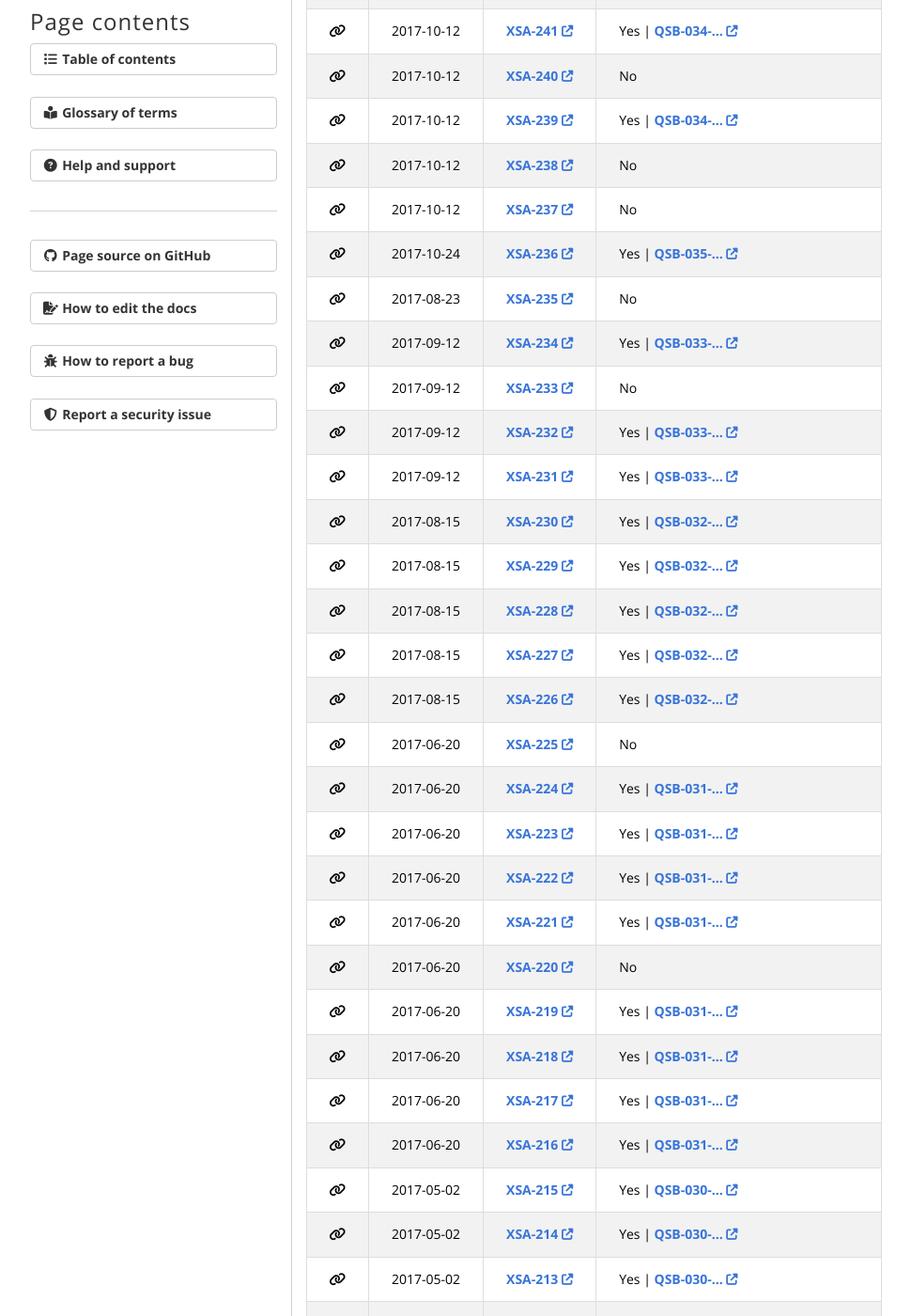
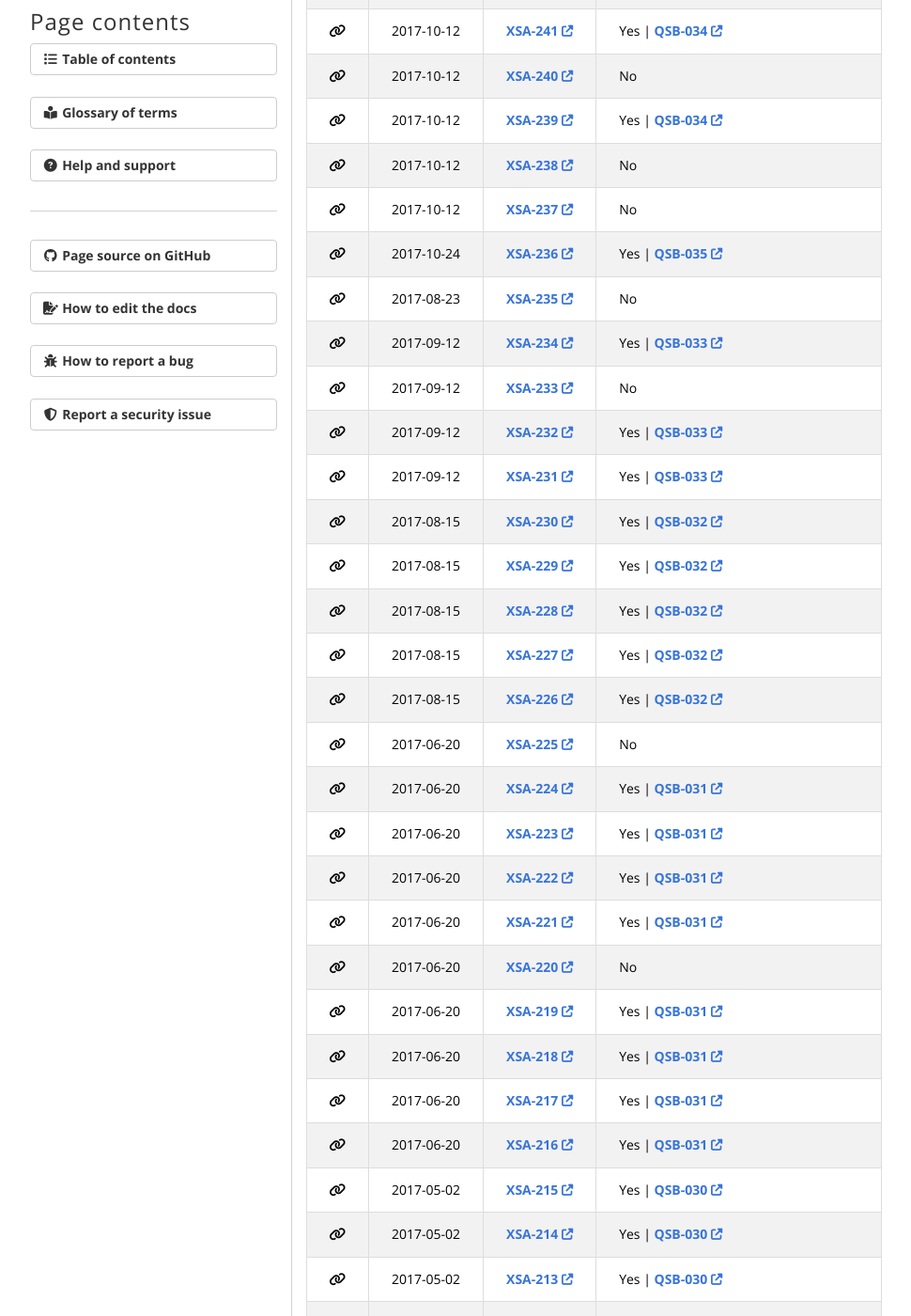
Before and after one commit to QubesOS/qubesos.github.io, a Jekyll site: the page built from pages/xsa.md, in a window 1280 px wide and 1400 px high, scrolled down 10003 px. Shown: the whole window at 94% size, without its empty margins (38-1008 px from the left). Built offline with Jekyll 4.4.1, drawn with Linux system fonts in a browser that asks for light colours; some web fonts are replaced; some of the changed text lies outside the part shown.

Commit message:
Fix truncation

```diff
--- a/_includes/sec-xsa.html
+++ b/_includes/sec-xsa.html
@@ -66,7 +66,7 @@
         {% elsif xsa.affected == true %}
           <span title="Yes, the security of Qubes OS is affected by XSA-{{ xsa.xsa }}.">{{ tracker.yes_short }}</span>
           {% if xsa.qsb %}
-            | <a href="https://github.com/QubesOS/qubes-secpack/blob/master/QSBs/qsb-{{ xsa.qsb }}.txt" title="Qubes Security Bulletin {{ xsa.qsb }}">QSB-{{ xsa.qsb | truncate: 7 }}&nbsp;<span class="fa fa-external-link"></span></a>
+            | <a href="https://github.com/QubesOS/qubes-secpack/blob/master/QSBs/qsb-{{ xsa.qsb }}.txt" title="Qubes Security Bulletin {{ xsa.qsb }}">QSB-{{ xsa.qsb | truncate: 3, "" }}&nbsp;<span class="fa fa-external-link"></span></a>
           {% endif %}
         {% elsif xsa.affected == "tba" %}
           {% if xsa.tba %}
```
